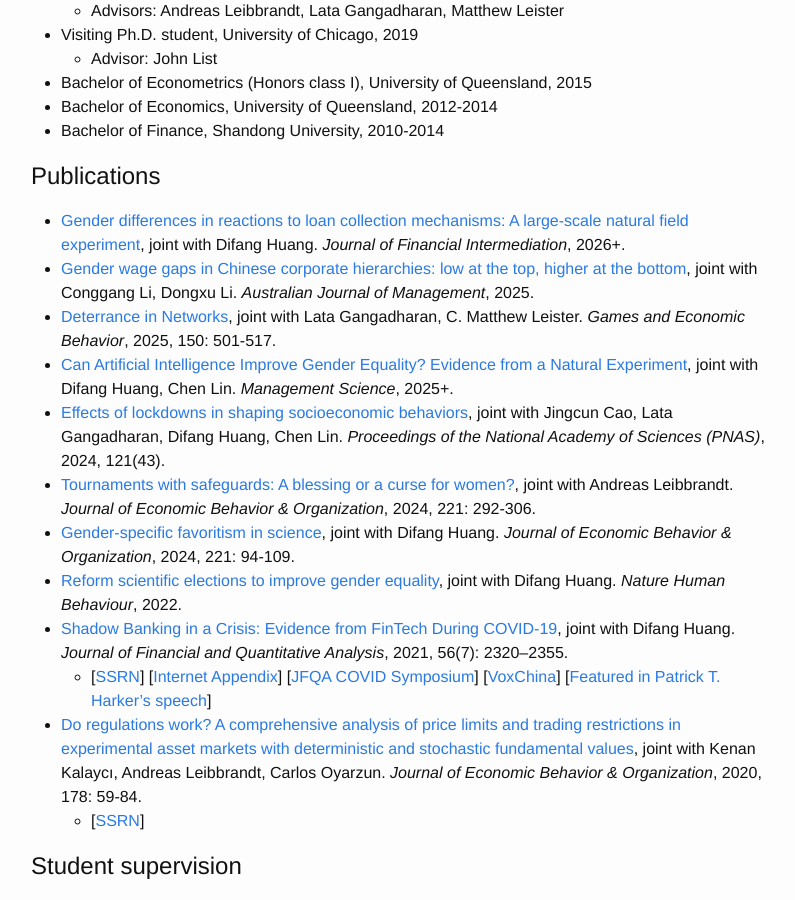
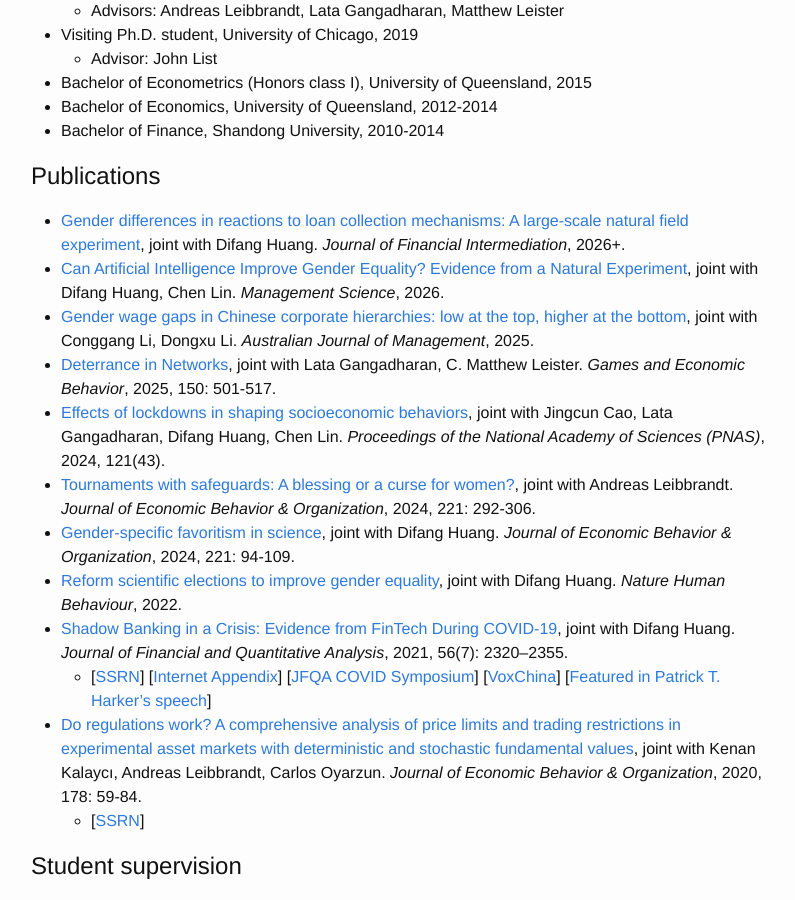
Before and after one commit to zhengyang-bao/zhengyang-bao.github.io, a Jekyll site: the page built from index.md, in a window 1280 px wide and 900 px high, scrolled down 432 px. Shown: the whole window, without its empty margins (239-1034 px from the left). Built offline with Jekyll 4.4.1, drawn with Linux system fonts in a browser that asks for light colours.

Commit message:
Update index.md

```diff
--- a/index.md
+++ b/index.md
@@ -23,9 +23,9 @@ layout: default
 
 ## Publications
 - [Gender differences in reactions to loan collection mechanisms: A large-scale natural field experiment](https://doi.org/10.1016/j.jfi.2025.101184), joint with Difang Huang. <i>Journal of Financial Intermediation</i>, 2026+.
+- [Can Artificial Intelligence Improve Gender Equality? Evidence from a Natural Experiment](https://doi.org/10.1287/mnsc.2022.02787), joint with Difang Huang, Chen Lin. <i>Management Science</i>, 2026.
 - [Gender wage gaps in Chinese corporate hierarchies: low at the top, higher at the bottom](https://doi.org/10.1177/03128962251347141), joint with Conggang Li, Dongxu Li. <i>Australian Journal of Management</i>, 2025.
 - [Deterrance in Networks](https://doi.org/10.1016/j.geb.2025.02.001), joint with Lata Gangadharan, C. Matthew Leister. <i>Games and Economic Behavior</i>, 2025, 150: 501-517.
-- [Can Artificial Intelligence Improve Gender Equality? Evidence from a Natural Experiment](https://doi.org/10.1287/mnsc.2022.02787), joint with Difang Huang, Chen Lin. <i>Management Science</i>, 2025+.
 - [Effects of lockdowns in shaping socioeconomic behaviors](https://www.pnas.org/doi/10.1073/pnas.2405934121), joint with Jingcun Cao, Lata Gangadharan, Difang Huang, Chen Lin. <i>Proceedings of the National Academy of Sciences (PNAS)</i>, 2024, 121(43).
 - [Tournaments with safeguards: A blessing or a curse for women?](https://www.sciencedirect.com/science/article/pii/S016726812300255X?via%3Dihub), joint with Andreas Leibbrandt. <i>Journal of Economic Behavior & Organization</i>, 2024, 221: 292-306.
 - [Gender-specific favoritism in science](https://www.sciencedirect.com/science/article/pii/S0167268123002445), joint with Difang Huang. <i>Journal of Economic Behavior & Organization</i>, 2024, 221: 94-109.
```
